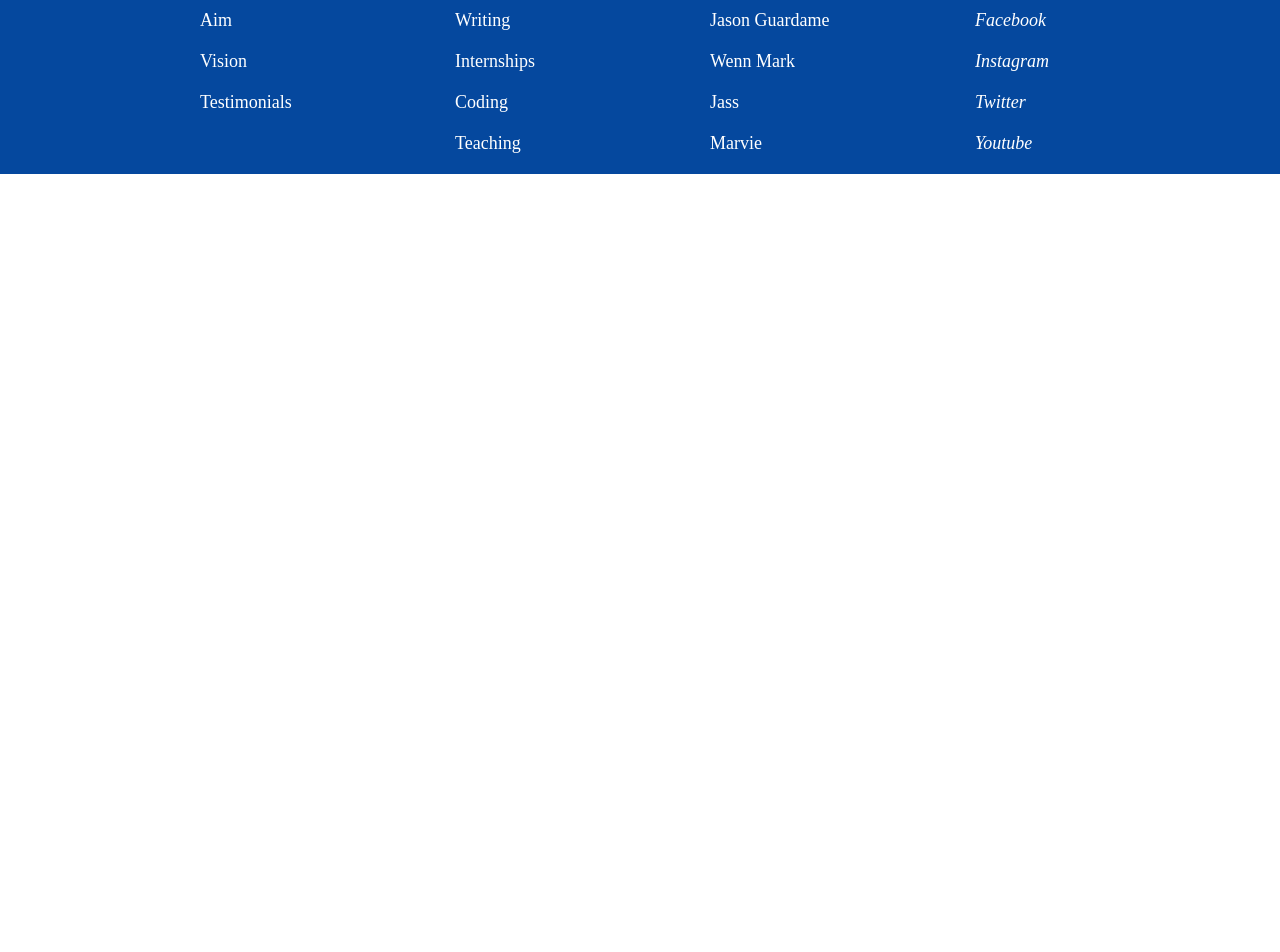
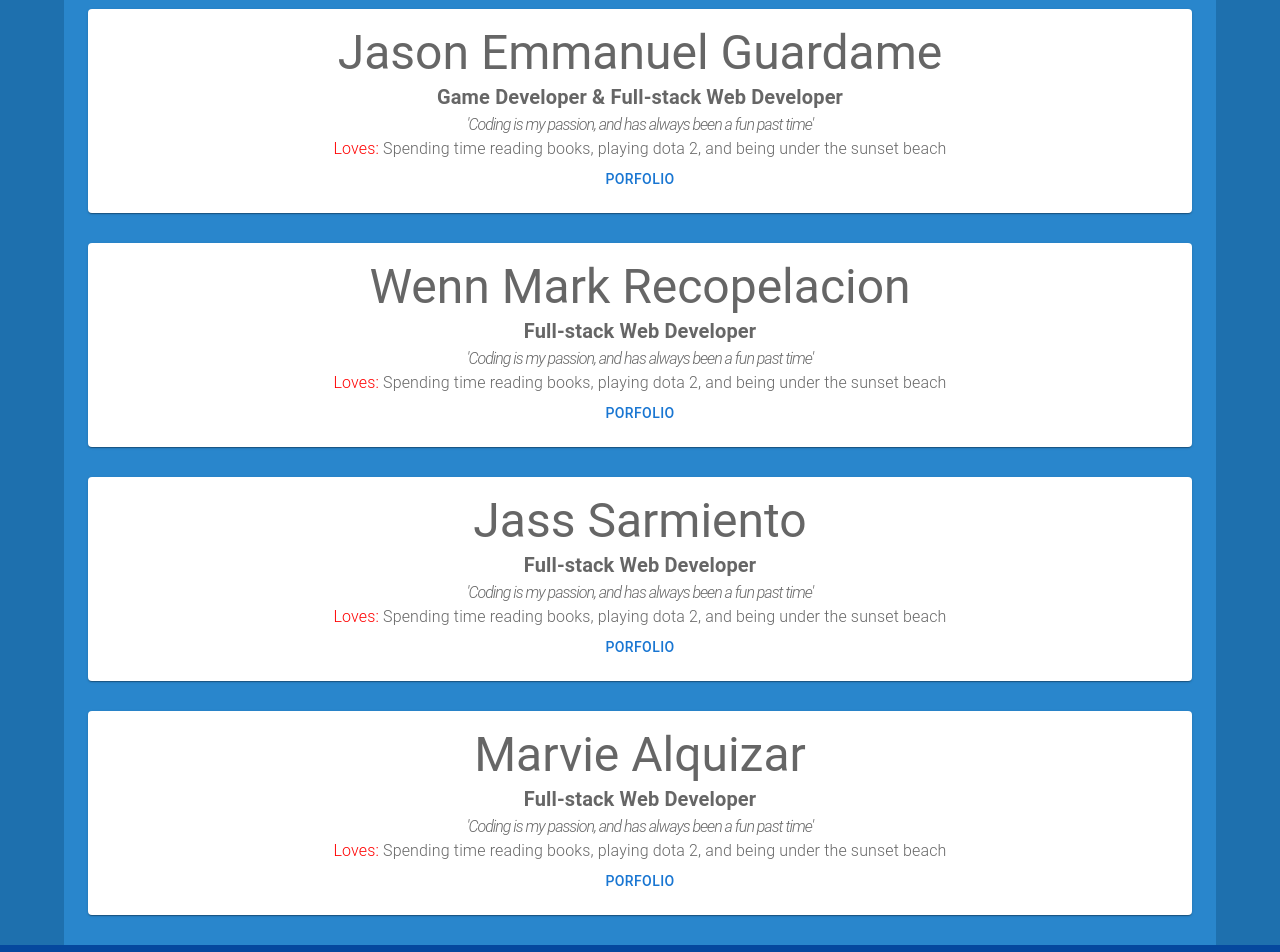
Before and after one commit to reliquizh01/GroupFourWebSolutions, a React (Create React App) app: page /developers in a window 1280 px wide. Shown: the part 200-1152 px from the top of the page. Before the commit the page ends 800 px from the top, so only its background shows below. Built offline with nearby package versions, Linux system fonts and the light colour scheme.

Commit message:
Creation of Developer webpage

```diff
--- a/src/App.js
+++ b/src/App.js
@@ -4,6 +4,8 @@ import Home from "./Components/Home";
 import NavbarHeader from "./Components/Navbarheader";
 import Footer from "./Components/Footer";
 import Contact from "./Components/Contact";
+import Services from "./Components/Services";
+import Developers from "./Components/Developers";
 
 import { BrowserRouter, Routes, Route } from "react-router-dom";
 
@@ -15,8 +17,8 @@ function App() {
         <Routes>
           <Route path="/home" element={<Home />} />
           <Route path="/" element={<Home />} />
-          <Route path="/services" element={<p>Show Services Here</p>} />
-          <Route path="/developers" element={<p>Show Developers Here</p>} />
+          <Route path="/services" element={<Services />} />
+          <Route path="/developers" element={<Developers />} />
           <Route path="/contact" element={<Contact />} />
 
           {/* Insert Current Loaded Webpage here */}
--- /dev/null
+++ b/src/Components/Developers.js
@@ -0,0 +1,169 @@
+import React from 'react';
+import { Typography } from '@mui/material';
+import { Box, Container } from '@mui/material';
+import { styled } from '@mui/material/styles';
+import Paper from '@mui/material/Paper';
+import Grid from '@mui/material/Grid';
+import { color } from '@mui/system';
+import { red } from '@mui/material/colors';
+import Button from '@mui/material/Button';
+
+const Developers = () => {
+
+    const Item = styled(Paper)(({ theme }) => ({
+        backgroundColor: theme.palette.mode === 'dark' ? '#1A2027' : '#fff',
+        ...theme.typography.body2,
+        padding: theme.spacing(2),
+        textAlign: 'center',
+        color: theme.palette.text.secondary,
+        }));
+
+    return (
+    <div>
+        <Box
+        sx={{
+            width: '100%',
+            height: 100,
+            backgroundColor: '#10446b',
+        }}
+        >
+            <Typography align='center' variant="h6" paddingTop={3} fontWeight='' color={'#b6b6b6'}>the designers, master of the crafts, know more about your...</Typography>
+            <Typography align='center' variant="h3" paddingTop={2} paddingBottom={3} fontWeight='bold' color={'#c3def7'}>DEVELOPERS</Typography>
+        </Box>
+
+
+
+        <Box
+        sx={{
+            width: '100%',
+            height: '100%',
+            backgroundColor: '#1e70ae',
+            paddingTop: 5
+        }}
+        >
+            <Container
+            sx={{
+                width: '90%',
+                height: 250,
+                backgroundColor: '#2986cc',
+                flexGrow: 1
+            }}>
+                <Grid container spacing={2}>
+                    <Grid item xs={12} spacing={2}>
+                    <Item>
+
+                        <Typography align="center" variant="h3">Jason Emmanuel Guardame</Typography>
+                        <Typography variant="h6" fontWeight="bold">
+                        Game Developer &amp; Full-stack Web Developer
+                        </Typography>
+                        <Typography component="p" fontWeight='light' sx={{fontStyle: 'italic',
+                        letterSpacing: -1}}>
+                            'Coding is my passion, and has always been a fun past time'
+                        </Typography>
+
+                        <Typography component="p" fontWeight='light'>
+                            <a style={{color:'red'}}>Loves:</a> Spending time reading books, playing dota 2, and being under the sunset beach
+                        </Typography>
+                        <Button href="https://reliquizh01.github.io/">
+                            Porfolio
+                        </Button>
+                    </Item>
+                    </Grid>
+                </Grid>
+            </Container>
+            <Container
+            sx={{
+                width: '90%',
+                height: 250,
+                backgroundColor: '#2986cc',
+                flexGrow: 1
+            }}>
+                <Grid container spacing={2}>
+                    <Grid item xs={12} spacing={2}>
+                    <Item>
+
+                        <Typography align="center" variant="h3">Wenn Mark Recopelacion</Typography>
+                        <Typography variant="h6" fontWeight="bold">
+                        Full-stack Web Developer
+                        </Typography>
+                        <Typography component="p" fontWeight='light' sx={{fontStyle: 'italic',
+                        letterSpacing: -1}}>
+                            'Coding is my passion, and has always been a fun past time'
+                        </Typography>
+
+                        <Typography component="p" fontWeight='light'>
+                            <a style={{color:'red'}}>Loves:</a> Spending time reading books, playing dota 2, and being under the sunset beach
+                        </Typography>
+                        <Button href="https://markustech.github.io/portfolio/">
+                            Porfolio
+                        </Button>
+                    </Item>
+                    </Grid>
+                </Grid>
+            </Container>
+            <Container
+            sx={{
+                width: '90%',
+                height: 250,
+                backgroundColor: '#2986cc',
+                flexGrow: 1
+            }}>
+                <Grid container spacing={2}>
+                    <Grid item xs={12} spacing={2}>
+                    <Item>
+
+                        <Typography align="center" variant="h3">Jass Sarmiento</Typography>
+                        <Typography variant="h6" fontWeight="bold">
+                        Full-stack Web Developer
+                        </Typography>
+                        <Typography component="p" fontWeight='light' sx={{fontStyle: 'italic',
+                        letterSpacing: -1}}>
+                            'Coding is my passion, and has always been a fun past time'
+                        </Typography>
+
+                        <Typography component="p" fontWeight='light'>
+                            <a style={{color:'red'}}>Loves:</a> Spending time reading books, playing dota 2, and being under the sunset beach
+                        </Typography>
+                        <Button href="https://markustech.github.io/portfolio/">
+                            Porfolio
+                        </Button>
+                    </Item>
+                    </Grid>
+                </Grid>
+            </Container>
+            <Container
+            sx={{
+                width: '90%',
+                height: 250,
+                backgroundColor: '#2986cc',
+                flexGrow: 1
+            }}>
+                <Grid container spacing={2}>
+                    <Grid item xs={12} spacing={2}>
+                    <Item>
+
+                        <Typography align="center" variant="h3">Marvie Alquizar</Typography>
+                        <Typography variant="h6" fontWeight="bold">
+                        Full-stack Web Developer
+                        </Typography>
+                        <Typography component="p" fontWeight='light' sx={{fontStyle: 'italic',
+                        letterSpacing: -1}}>
+                            'Coding is my passion, and has always been a fun past time'
+                        </Typography>
+
+                        <Typography component="p" fontWeight='light'>
+                            <a style={{color:'red'}}>Loves:</a> Spending time reading books, playing dota 2, and being under the sunset beach
+                        </Typography>
+                        <Button href="https://markustech.github.io/portfolio/">
+                            Porfolio
+                        </Button>
+                    </Item>
+                    </Grid>
+                </Grid>
+            </Container>
+        </Box>
+    </div>
+  )
+}
+
+export default Developers
--- a/src/Components/Footer.js
+++ b/src/Components/Footer.js
@@ -31,7 +31,7 @@ return (
 			<FooterLink href="https://reliquizh01.github.io/">Jason Guardame</FooterLink>
 			<FooterLink href="https://markustech.github.io/portfolio/">Wenn Mark</FooterLink>
 			<FooterLink href="https://portfolio-naimononedari.vercel.app/">Jass</FooterLink>
-			<FooterLink href="#">Marvie</FooterLink>
+			<FooterLink href="https://github.com/MarvsAlquizar/2ndproj">Marvie</FooterLink>
 		</Column>
 		<Column>
 			<Heading>Social Media</Heading>
```
